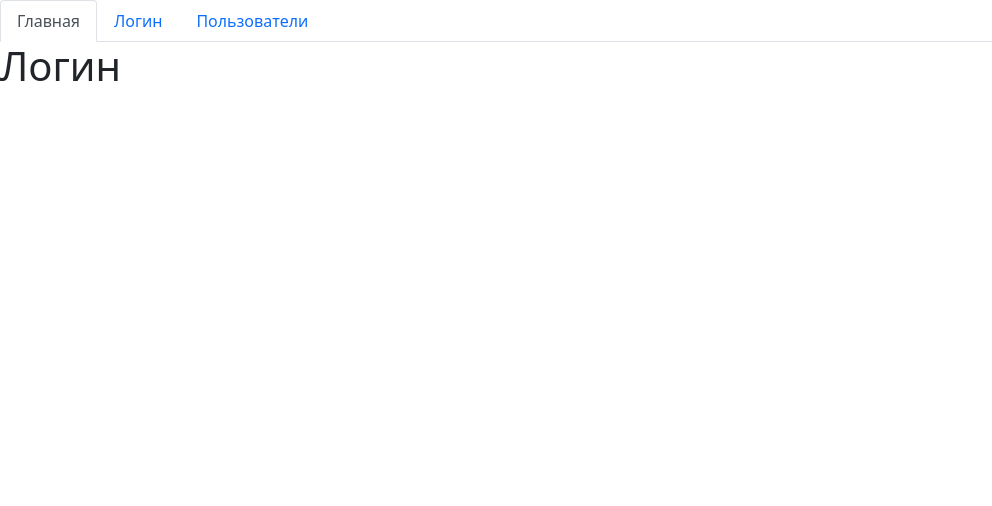
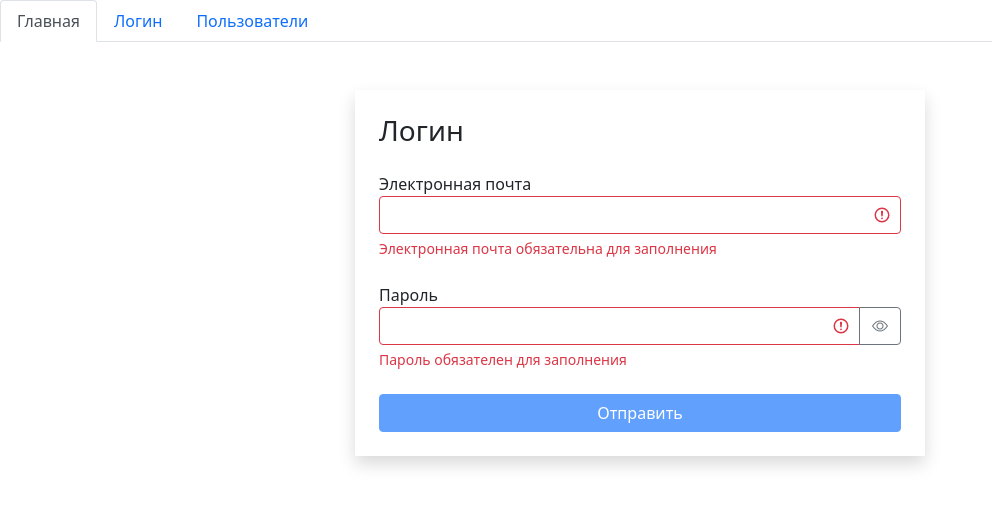
Before and after one commit to PavelZelenskiy/FastCompanyProject, a React (Create React App) app: page /login in a window 1280 px wide. Shown: the top 506 px of the page, without its empty margins (0-992 px from the left). Built offline with nearby package versions, Linux system fonts and the light colour scheme.

Commit message:
add login + search by name

```diff
--- /dev/null
+++ b/src/app/components/inputSearch.jsx
@@ -0,0 +1,26 @@
+import React from 'react';
+import PropTypes from 'prop-types';
+
+const InputSearch = ({ value, onChange }) => {
+    return (
+        <form>
+            <div className="input-group mb-3">
+                <input
+                    type="text"
+                    id="search"
+                    value={value}
+                    onChange={onChange}
+                    className="form-control"
+                    placeholder="Поиск по имени"
+                />
+            </div>
+        </form>
+    );
+};
+
+InputSearch.propTypes = {
+    value: PropTypes.string,
+    onChange: PropTypes.func
+};
+
+export default InputSearch;
--- a/src/app/components/login.jsx
+++ /dev/null
@@ -1,7 +0,0 @@
-import React from 'react';
-
-const Login = () => {
-    return <h1>Логин</h1>;
-};
-
-export default Login;
--- /dev/null
+++ b/src/app/components/textField.jsx
@@ -0,0 +1,59 @@
+import React, { useState } from 'react';
+import PropTypes from 'prop-types';
+
+const TextField = ({ label, type, name, value, onChange, error }) => {
+    const [showPassword, setShowPassword] = useState(false);
+
+    const getInputClasses = () => {
+        return 'form-control' + (error ? ' is-invalid' : '');
+    };
+
+    const toggleShowPassword = () => {
+        setShowPassword((prevState) => !prevState);
+    };
+
+    return (
+        <div className="mb-4">
+            <label htmlFor={name}>{label}</label>
+            <div className="input-group has-validation">
+                <input
+                    type={showPassword ? 'text' : type}
+                    id={name}
+                    value={value}
+                    onChange={onChange}
+                    name={name}
+                    className={getInputClasses()}
+                />
+                {type === 'password' && (
+                    <button
+                        className="btn btn-outline-secondary"
+                        type="button"
+                        onClick={toggleShowPassword}
+                    >
+                        <i
+                            className={
+                                'bi bi-eye' + (showPassword ? '-slash' : '')
+                            }
+                        ></i>
+                    </button>
+                )}
+                {error && <div className="invalid-feedback">{error}</div>}
+            </div>
+        </div>
+    );
+};
+
+TextField.defaultProps = {
+    type: 'text'
+};
+
+TextField.propTypes = {
+    label: PropTypes.string,
+    type: PropTypes.string,
+    name: PropTypes.string,
+    value: PropTypes.string,
+    onChange: PropTypes.func,
+    error: PropTypes.string
+};
+
+export default TextField;
--- /dev/null
+++ b/src/app/layouts/login.jsx
@@ -0,0 +1,97 @@
+import React, { useState, useEffect } from 'react';
+import TextField from '../components/textField';
+import { validator } from '../utils/validator';
+
+const Login = () => {
+    const [data, setData] = useState({ email: '', password: '' });
+    const [errors, setErrors] = useState({});
+
+    const handleChange = ({ target }) => {
+        setData((prevState) => ({
+            ...prevState,
+            [target.name]: target.value
+        }));
+    };
+
+    const validatorConfig = {
+        email: {
+            isRequired: {
+                message: 'Электронная почта обязательна для заполнения'
+            },
+            isEmail: {
+                message: 'Email введен некорректно'
+            }
+        },
+        password: {
+            isRequired: {
+                message: 'Пароль обязателен для заполнения'
+            },
+            isCapitalSymbol: {
+                message: 'Пароль дожен содержать хотя бы одну заглавную букву'
+            },
+            isContainDigit: {
+                message: 'Пароль дожен содержать хотя бы одно число'
+            },
+            min: {
+                message: 'Пароль должен состоять минимум из 8 символов',
+                value: 8
+            }
+        }
+    };
+
+    useEffect(() => {
+        validate();
+    }, [data]);
+
+    const validate = () => {
+        const errors = validator(data, validatorConfig);
+
+        setErrors(errors);
+        return Object.keys(errors).length === 0;
+    };
+
+    const isValid = Object.keys(errors).length === 0;
+
+    const handleSubmit = (e) => {
+        e.preventDefault();
+        const isValid = validate();
+        if (!isValid) return;
+        console.log(data);
+    };
+
+    return (
+        <div className="container mt-5">
+            <div className="row">
+                <div className="col-md-6 offset-md-3 shadow p-4">
+                    <h3 className="mb-4">Логин</h3>
+                    <form onSubmit={handleSubmit}>
+                        <TextField
+                            label="Электронная почта"
+                            name="email"
+                            value={data.email}
+                            onChange={handleChange}
+                            error={errors.email}
+                        />
+                        <TextField
+                            label="Пароль"
+                            type="password"
+                            name="password"
+                            value={data.password}
+                            onChange={handleChange}
+                            error={errors.password}
+                        />
+                        <button
+                            type="submit"
+                            disabled={!isValid}
+                            className="btn btn-primary w-100 mx-auto"
+                        >
+                            Отправить
+                        </button>
+                    </form>
+                </div>
+            </div>
+        </div>
+    );
+};
+
+export default Login;
--- a/src/app/components/users.jsx
+++ b/src/app/layouts/users.jsx
@@ -1,11 +1,12 @@
 import React, { useState, useEffect } from 'react';
 import { paginate } from '../utils/paginate';
-import Pagination from './pagination';
-import GroupList from './groupList';
+import Pagination from '../components/pagination';
+import GroupList from '../components/groupList';
 import API from '../api';
-import SearchStatus from './searchStatus';
-import UserTable from './usersTable';
+import SearchStatus from '../components/searchStatus';
+import UserTable from '../components/usersTable';
 import _ from 'lodash';
+import InputSearch from '../components/inputSearch';
 
 const Users = () => {
     const pageSize = 6;
@@ -16,12 +17,17 @@
         path: 'name',
         order: 'asc'
     });
+    const [inputValue, setInputValue] = useState('');
 
     const [users, setUsers] = useState();
 
     useEffect(() => {
         API.users.fetchAll().then((data) => setUsers(data));
     }, []);
+
+    const inputValueChange = (e) => {
+        setInputValue(e.target.value);
+    };
 
     const handleDelete = (userId) => {
         setUsers(users.filter((user) => user._id !== userId));
@@ -47,6 +53,7 @@
 
     const handleProfessionSelect = (item) => {
         setSelectedProf(item);
+        setInputValue('');
     };
 
     const handlePageChange = (pageIndex) => {
@@ -58,13 +65,20 @@
     };
 
     if (users) {
-        const filtredUsers = selectedProf
-            ? users.filter(
-                  (user) =>
-                      JSON.stringify(user.profession) ===
-                      JSON.stringify(selectedProf)
-              )
-            : users;
+        let filtredUsers;
+        if (inputValue !== '') {
+            filtredUsers = users.filter((user) =>
+                user.name.toLowerCase().includes(inputValue.toLowerCase())
+            );
+        } else if (selectedProf) {
+            filtredUsers = users.filter(
+                (user) =>
+                    JSON.stringify(user.profession) ===
+                    JSON.stringify(selectedProf)
+            );
+        } else {
+            filtredUsers = users;
+        }
 
         const count = filtredUsers.length;
         const sortedUsers = _.orderBy(
@@ -72,6 +86,7 @@
             [sortBy.path],
             [sortBy.order]
         );
+
         const userCrop = paginate(sortedUsers, currentPage, pageSize);
 
         const clearFilter = () => {
@@ -99,6 +114,10 @@
                 )}
                 <div className="d-flex flex-column">
                     <SearchStatus length={count} />
+                    <InputSearch
+                        value={inputValue}
+                        onChange={inputValueChange}
+                    />
                     {count > 0 && (
                         <UserTable
                             users={userCrop}
--- /dev/null
+++ b/src/app/utils/validator.js
@@ -0,0 +1,48 @@
+export function validator(data, config) {
+    const errors = {};
+
+    function validate(validateMethod, data, config) {
+        let statusValidate;
+        switch (validateMethod) {
+            case 'isRequired':
+                statusValidate = data.trim() === '';
+                break;
+            case 'isEmail': {
+                const emailRegExp = /^\S+@\S+\.\S+$/g;
+                statusValidate = !emailRegExp.test(data);
+                break;
+            }
+            case 'isCapitalSymbol': {
+                const capitalRegExp = /[A-Z]+/g;
+                statusValidate = !capitalRegExp.test(data);
+                break;
+            }
+            case 'isContainDigit': {
+                const digitRegExp = /\d+/g;
+                statusValidate = !digitRegExp.test(data);
+                break;
+            }
+            case 'min': {
+                statusValidate = data.length < config.value;
+                break;
+            }
+            default:
+                break;
+        }
+        if (statusValidate) return config.message;
+    }
+
+    for (const fieldName in data) {
+        for (const validateMethod in config[fieldName]) {
+            const error = validate(
+                validateMethod,
+                data[fieldName],
+                config[fieldName][validateMethod]
+            );
+            if (error && !errors[fieldName]) {
+                errors[fieldName] = error;
+            }
+        }
+    }
+    return errors;
+}
```
Also changed, not shown: src/app/App.js (+5 -3 lines), src/app/layouts/main.jsx (renamed from src/app/components/main.jsx).
